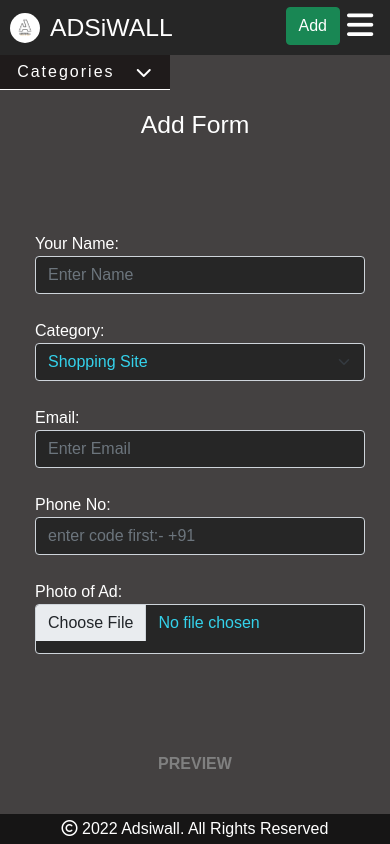
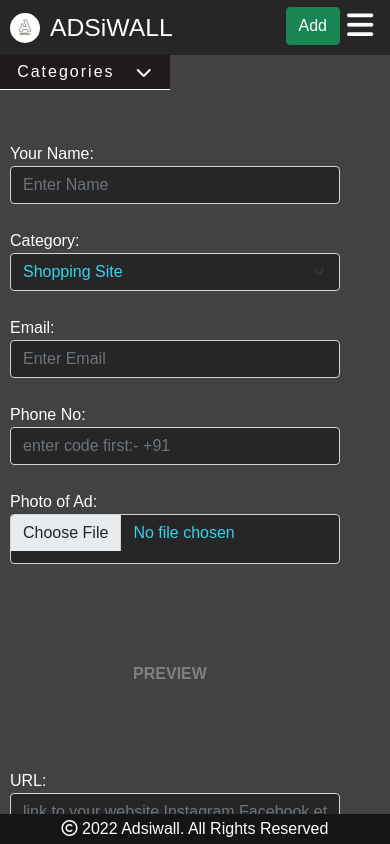
Before and after one commit to NobelRoyP/ADSiWALL-REACT-APP, a React (Create React App) app: page /add-photo in a window 390 px wide. Shown: the top 844 px of the page. Built offline with nearby package versions, Linux system fonts and the light colour scheme.

Commit message:
Update App.css

```diff
--- a/src/App.css
+++ b/src/App.css
@@ -218,13 +218,13 @@ nav a:hover, Link:hover{
     text-decoration: none;
     color: white;
 }
-.admin-area{
+.add-form-area{
     position: absolute;
     top: 90px;
     left: 50%;
     transform: translate(-50%);
     border: 2px solid grey;
-    padding: 0px;
+    padding: 10px;
     padding-top: 0;
 }
 @media(max-width:600px) {
@@ -256,7 +256,7 @@ nav a:hover, Link:hover{
         object-fit: cover;
         margin: 10px;
     }
-    .admin-area{
+    .add-form-area{
         position: absolute;
         top: 90px;
         left: 50%;
```
